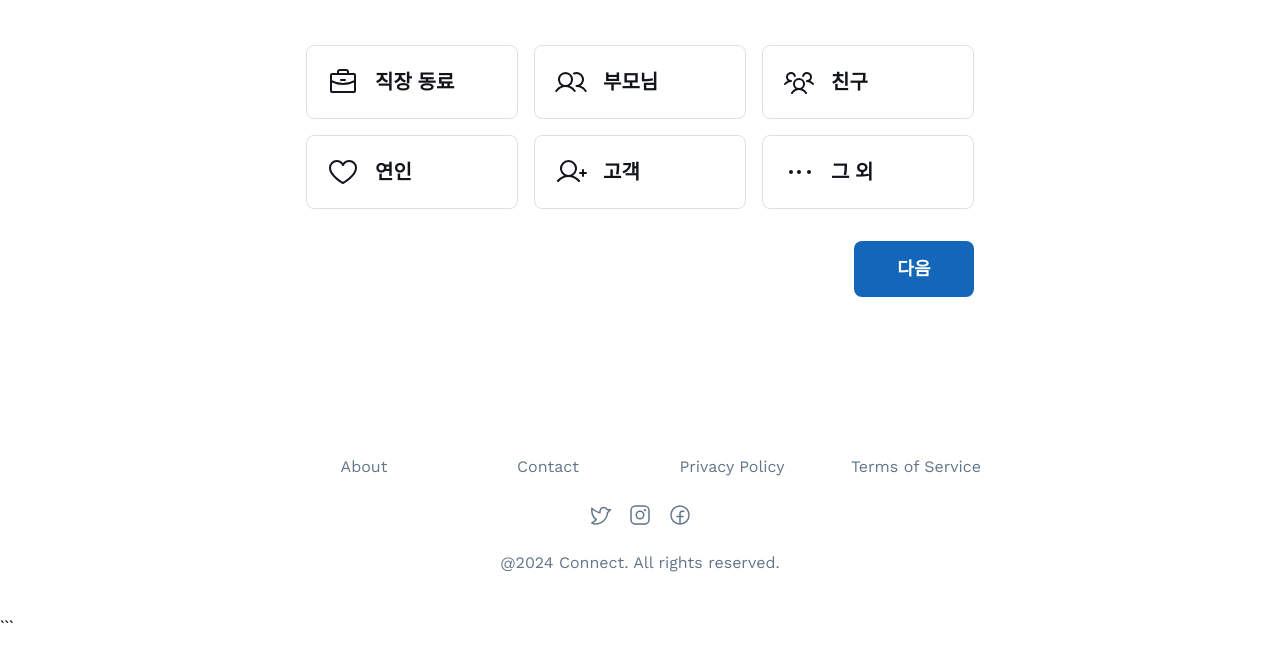
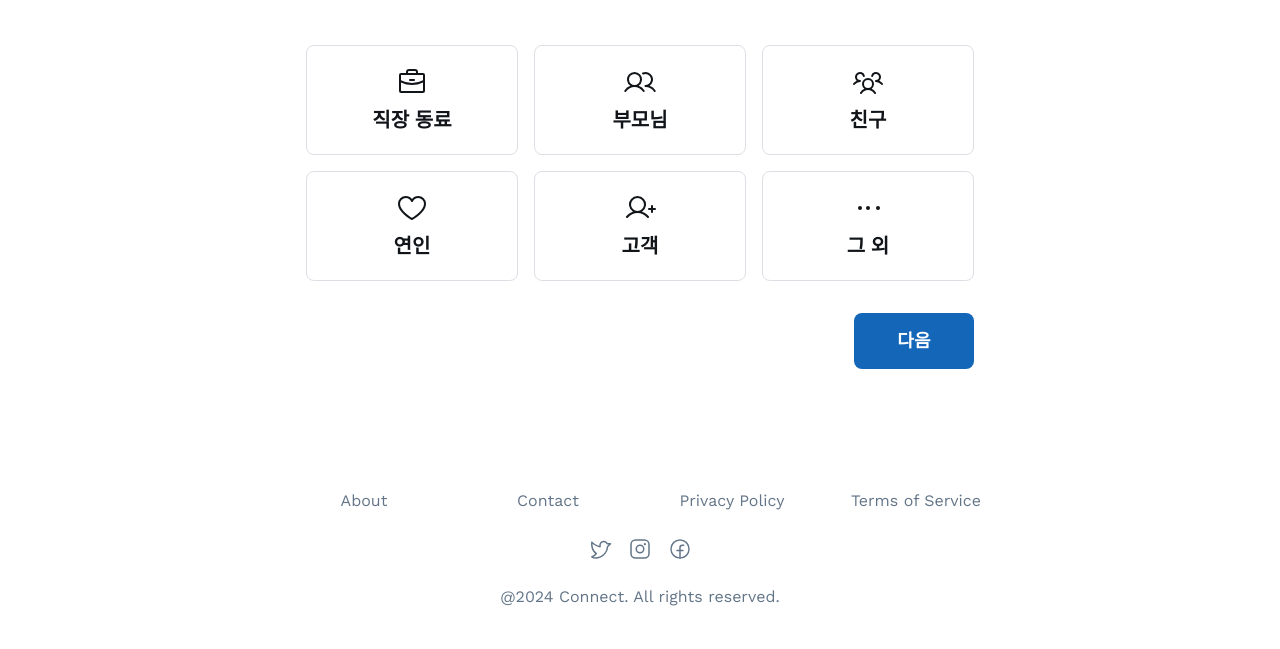
Before and after one commit to Neighbor27/Test01, a plain HTML site: page page2.html in a window 1280 px wide. Shown: the part 185-834 px from the top of the page. Drawn offline with nearby package versions, Linux system fonts and the light colour scheme.

Commit message:
Update page2.html

````diff
--- a/page2.html
+++ b/page2.html
@@ -61,55 +61,57 @@
 
         <div class="flex flex-1 flex-col py-8 px-4 md:px-40 md:py-16">
             <div class="layout-content-container flex flex-col w-full max-w-[700px] self-center">
-                <h2 class="px-4 text-[32px] md:text-[42px] font-bold text-[#111418] leading-tight">
+                <!-- *** 수정된 부분 1: 제목 폰트 크기를 반응형으로 조정 *** -->
+                <h2 class="px-4 text-[28px] sm:text-[32px] md:text-[42px] font-bold text-[#111418] leading-tight">
                     마음 가는 상대는?
                 </h2>
                 <div class="h-8"></div>
 
                 <div class="grid grid-cols-2 sm:grid-cols-3 gap-4 p-4 justify-items-center">
 
-                  <!-- *** 수정된 부분: flex-col, sm:flex-row 및 반응형 크기/간격 클래스 적용 *** -->
-                  <div class="card flex flex-col sm:flex-row gap-2 sm:gap-4 rounded-lg border border-[#dce0e5] bg-white p-5 items-center w-full max-w-[215px]">
-                    <div class="text-[#111418] h-6 w-6 sm:h-8 sm:w-8" data-weight="regular">
+                  <!-- *** 수정된 부분 2: 모든 카드 레이아웃을 수직(flex-col)으로 통일하고, 내부 요소 크기를 반응형으로 조정 *** -->
+                  <div class="card flex flex-col justify-center items-center gap-2 rounded-lg border border-[#dce0e5] bg-white p-5 w-full max-w-[215px]">
+                    <div class="text-[#111418] h-8 w-8">
                       <svg xmlns="http://www.w3.org/2000/svg" fill="currentColor" viewBox="0 0 256 256"><path d="M216,56H176V48a24,24,0,0,0-24-24H104A24,24,0,0,0,80,48v8H40A16,16,0,0,0,24,72V200a16,16,0,0,0,16,16H216a16,16,0,0,0,16-16V72A16,16,0,0,0,216,56ZM96,48a8,8,0,0,1,8-8h48a8,8,0,0,1,8,8v8H96ZM216,72v41.61A184,184,0,0,1,128,136a184.07,184.07,0,0,1-88-22.38V72Zm0,128H40V131.64A200.19,200.19,0,0,0,128,152a200.25,200.25,0,0,0,88-20.37V200ZM104,112a8,8,0,0,1,8-8h32a8,8,0,0,1,0,16H112A8,8,0,0,1,104,112Z"></path></svg>
                     </div>
-                    <h2 class="text-[#111418] text-base sm:text-xl font-bold leading-tight whitespace-nowrap">직장 동료</h2>
+                    <h2 class="text-[#111418] text-lg sm:text-xl font-bold leading-tight whitespace-nowrap">직장 동료</h2>
                   </div>
-                  <div class="card flex flex-col sm:flex-row gap-2 sm:gap-4 rounded-lg border border-[#dce0e5] bg-white p-5 items-center w-full max-w-[215px]">
-                    <div class="text-[#111418] h-6 w-6 sm:h-8 sm:w-8" data-weight="regular">
+                  <div class="card flex flex-col justify-center items-center gap-2 rounded-lg border border-[#dce0e5] bg-white p-5 w-full max-w-[215px]">
+                    <div class="text-[#111418] h-8 w-8">
                       <svg xmlns="http://www.w3.org/2000/svg" fill="currentColor" viewBox="0 0 256 256"><path d="M117.25,157.92a60,60,0,1,0-66.5,0A95.83,95.83,0,0,0,3.53,195.63a8,8,0,1,0,13.4,8.74,80,80,0,0,1,134.14,0,8,8,0,0,0,13.4-8.74A95.83,95.83,0,0,0,117.25,157.92ZM40,108a44,44,0,1,1,44,44A44.05,44.05,0,0,1,40,108Zm210.14,98.7a8,8,0,0,1-11.07-2.33A79.83,79.83,0,0,0,172,168a8,8,0,0,1,0-16,44,44,0,1,0-16.34-84.87,8,8,0,1,1-5.94-14.85,60,60,0,0,1,55.53,105.64,95.83,95.83,0,0,1,47.22,37.71A8,8,0,0,1,250.14,206.7Z"></path></svg>
                     </div>
-                    <h2 class="text-[#111418] text-base sm:text-xl font-bold leading-tight whitespace-nowrap">부모님</h2>
+                    <h2 class="text-[#111418] text-lg sm:text-xl font-bold leading-tight whitespace-nowrap">부모님</h2>
                   </div>
-                  <div class="card flex flex-col sm:flex-row gap-2 sm:gap-4 rounded-lg border border-[#dce0e5] bg-white p-5 items-center w-full max-w-[215px]">
-                    <div class="text-[#111418] h-6 w-6 sm:h-8 sm:w-8" data-weight="regular">
+                  <div class="card flex flex-col justify-center items-center gap-2 rounded-lg border border-[#dce0e5] bg-white p-5 w-full max-w-[215px]">
+                    <div class="text-[#111418] h-8 w-8">
                       <svg xmlns="http://www.w3.org/2000/svg" fill="currentColor" viewBox="0 0 256 256"><path d="M244.8,150.4a8,8,0,0,1-11.2-1.6A51.6,51.6,0,0,0,192,128a8,8,0,0,1-7.37-4.89,8,8,0,0,1,0-6.22A8,8,0,0,1,192,112a24,24,0,1,0-23.24-30,8,8,0,1,1-15.5-4A40,40,0,1,1,219,117.51a67.94,67.94,0,0,1,27.43,21.68A8,8,0,0,1,244.8,150.4ZM190.92,212a8,8,0,1,1-13.84,8,57,57,0,0,0-98.16,0,8,8,0,1,1-13.84-8,72.06,72.06,0,0,1,33.74-29.92,48,48,0,1,1,58.36,0A72.06,72.06,0,0,1,190.92,212ZM128,176a32,32,0,1,0-32-32A32,32,0,0,0,128,176ZM72,120a8,8,0,0,0-8-8A24,24,0,1,1,87.24,82a8,8,0,1,0,15.5-4A40,40,0,1,0,37,117.51,67.94,67.94,0,0,0,9.6,139.19a8,8,0,1,0,12.8,9.61A51.6,51.6,0,0,1,64,128,8,8,0,0,0,72,120Z"></path></svg>
                     </div>
-                    <h2 class="text-[#111418] text-base sm:text-xl font-bold leading-tight whitespace-nowrap">친구</h2>
+                    <h2 class="text-[#111418] text-lg sm:text-xl font-bold leading-tight whitespace-nowrap">친구</h2>
                   </div>
-                  <div class="card flex flex-col sm:flex-row gap-2 sm:gap-4 rounded-lg border border-[#dce0e5] bg-white p-5 items-center w-full max-w-[215px]">
-                    <div class="text-[#111418] h-6 w-6 sm:h-8 sm:w-8" data-weight="regular">
+                  <div class="card flex flex-col justify-center items-center gap-2 rounded-lg border border-[#dce0e5] bg-white p-5 w-full max-w-[215px]">
+                    <div class="text-[#111418] h-8 w-8">
                       <svg xmlns="http://www.w3.org/2000/svg" fill="currentColor" viewBox="0 0 256 256"><path d="M178,32c-20.65,0-38.73,8.88-50,23.89C116.73,40.88,98.65,32,78,32A62.07,62.07,0,0,0,16,94c0,70,103.79,126.66,108.21,129a8,8,0,0,0,7.58,0C136.21,220.66,240,164,240,94A62.07,62.07,0,0,0,178,32ZM128,206.8C109.74,196.16,32,147.69,32,94A46.06,46.06,0,0,1,78,48c19.45,0,35.78,10.36,42.6,27a8,8,0,0,0,14.8,0c6.82-16.67,23.15-27,42.6-27a46.06,46.06,0,0,1,46,46C224,147.61,146.24,196.15,128,206.8Z"></path></svg>
                     </div>
-                    <h2 class="text-[#111418] text-base sm:text-xl font-bold leading-tight whitespace-nowrap">연인</h2>
+                    <h2 class="text-[#111418] text-lg sm:text-xl font-bold leading-tight whitespace-nowrap">연인</h2>
                   </div>
-                  <div class="card flex flex-col sm:flex-row gap-2 sm:gap-4 rounded-lg border border-[#dce0e5] bg-white p-5 items-center w-full max-w-[215px]">
-                    <div class="text-[#111418] h-6 w-6 sm:h-8 sm:w-8" data-weight="regular">
+                  <div class="card flex flex-col justify-center items-center gap-2 rounded-lg border border-[#dce0e5] bg-white p-5 w-full max-w-[215px]">
+                    <div class="text-[#111418] h-8 w-8">
                       <svg xmlns="http://www.w3.org/2000/svg" fill="currentColor" viewBox="0 0 256 256"><path d="M256,136a8,8,0,0,1-8,8H232v16a8,8,0,0,1-16,0V144H200a8,8,0,0,1,0-16h16V112a8,8,0,0,1,16,0v16h16A8,8,0,0,1,256,136Zm-57.87,58.85a8,8,0,0,1-12.26,10.3C165.75,181.19,138.09,168,108,168s-57.75,13.19-77.87,37.15a8,8,0,0,1-12.25-10.3c14.94-17.78,33.52-30.41,54.17-37.17a68,68,0,1,1,71.9,0C164.6,164.44,183.18,177.07,198.13,194.85ZM108,152a52,52,0,1,0-52-52A52.06,52.06,0,0,0,108,152Z"></path></svg>
                     </div>
-                    <h2 class="text-[#111418] text-base sm:text-xl font-bold leading-tight whitespace-nowrap">고객</h2>
+                    <h2 class="text-[#111418] text-lg sm:text-xl font-bold leading-tight whitespace-nowrap">고객</h2>
                   </div>
-                  <div class="card flex flex-col sm:flex-row gap-2 sm:gap-4 rounded-lg border border-[#dce0e5] bg-white p-5 items-center w-full max-w-[215px]">
-                    <div class="text-[#111418] h-6 w-6 sm:h-8 sm:w-8" data-weight="regular">
+                  <div class="card flex flex-col justify-center items-center gap-2 rounded-lg border border-[#dce0e5] bg-white p-5 w-full max-w-[215px]">
+                    <div class="text-[#111418] h-8 w-8">
                         <svg xmlns="http://www.w3.org/2000/svg" fill="currentColor" viewBox="0 0 256 256"><path d="M144,128a16,16,0,1,1-16-16A16,16,0,0,1,144,128ZM80,128a16,16,0,1,1-16-16A16,16,0,0,1,80,128Zm128-16a16,16,0,1,0,16,16A16,16,0,0,0,208,112Z"></path></svg>
                     </div>
-                    <h2 class="text-[#111418] text-base sm:text-xl font-bold leading-tight whitespace-nowrap">그 외</h2>
+                    <h2 class="text-[#111418] text-lg sm:text-xl font-bold leading-tight whitespace-nowrap">그 외</h2>
                   </div>
                 </div>
                 <div class="flex px-4 py-4 justify-end">
+                    <!-- *** 수정된 부분 4: 버튼 크기를 반응형으로 조정 *** -->
                     <button
                         id="next-button"
-                        class="flex min-w-[120px] max-w-[480px] cursor-pointer items-center justify-center overflow-hidden rounded-lg h-14 px-6 bg-[#1466b8] text-white text-lg font-bold leading-normal tracking-[0.015em]"
+                        class="flex min-w-[120px] max-w-[480px] cursor-pointer items-center justify-center overflow-hidden rounded-lg h-12 md:h-14 px-5 md:px-6 bg-[#1466b8] text-white text-base md:text-lg font-bold leading-normal tracking-[0.015em]"
                     >
                         <span class="truncate">다음</span>
                     </button>
@@ -150,4 +152,4 @@
     </script>
     <script src="loadComponents.js"></script>
   </body>
-</html>```
+</html>
````
